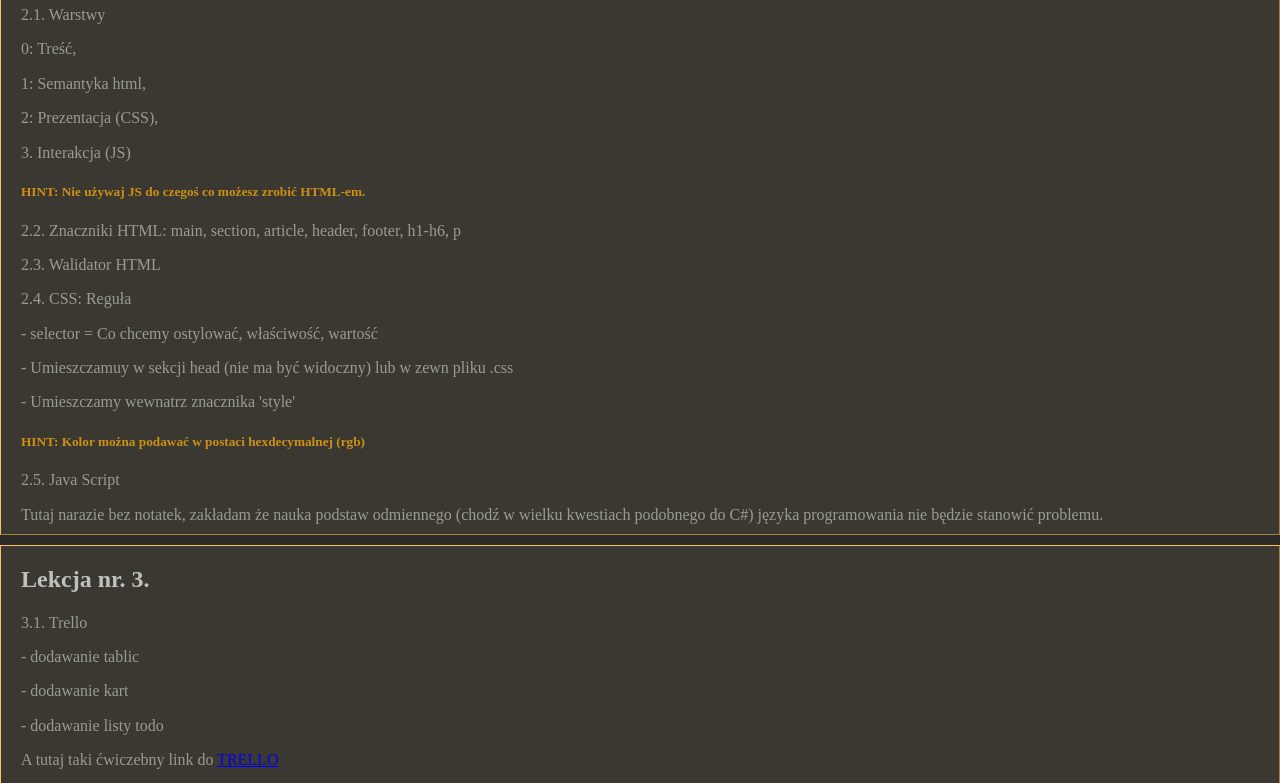
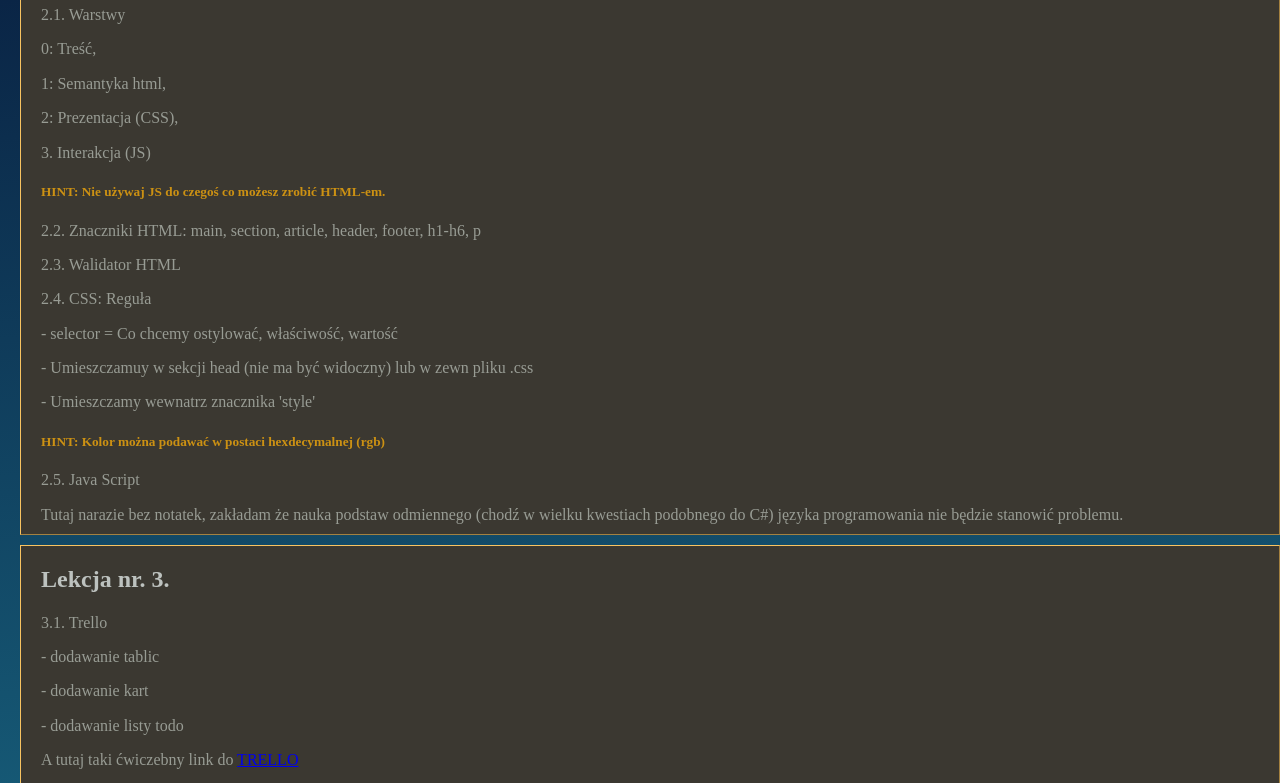
Before and after one commit to MarcinBonka/homepage, a plain HTML site: page index.html in a window 1280 px wide. Shown: the part 570-1353 px from the top of the page. Drawn offline with Linux system fonts and the light colour scheme.

Commit message:
Common background changed to gradient one

```diff
--- a/style.css
+++ b/style.css
@@ -8,11 +8,14 @@ html{
 
 body {
   background-color: #2b2b29;
+  background: linear-gradient(175deg, rgba(2,0,36,1) 0%, rgba(9,92,121,0.938813025210084) 64%, rgba(0,212,255,1) 100%);
   color: #989c94;
+  padding-left: 20px;
 }
 
 main {
   margin-top: 70px;
+  min-height: 100vh;
 }
 
 h1 {
```
